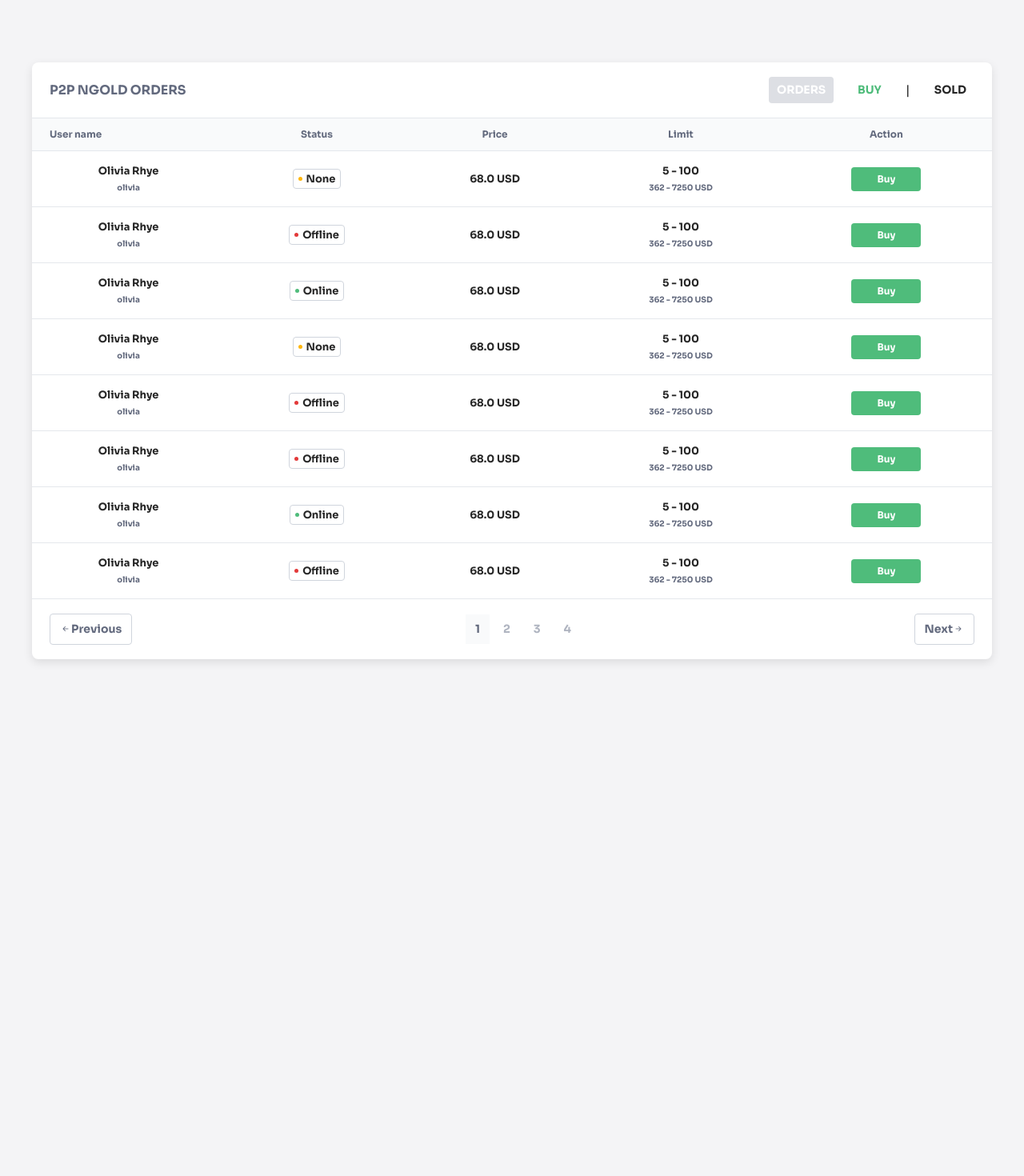
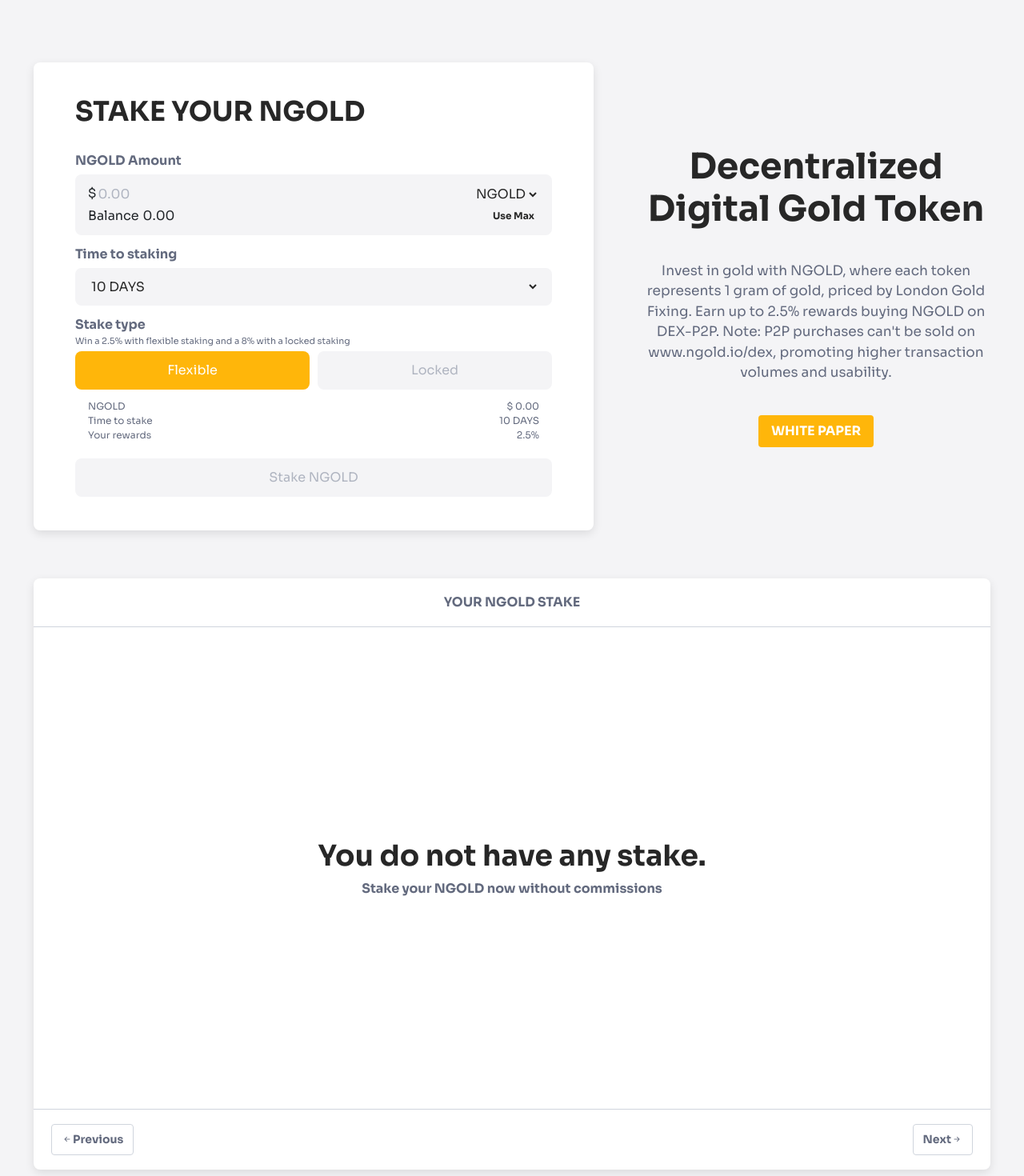
Before and after one commit to AbelinCoin/ngoldfrontdx, a Next.js app: page /p2p in a window 1280 px wide. Shown: the part 80-1550 px from the top of the page at 80% size. Before the commit the page ends 936 px from the top, so only its background shows below. Built offline with nearby package versions, Linux system fonts and the light colour scheme; what wagmi would draw is missing.

Commit message:
pantalla staking table staking

```diff
--- a/pages/p2p.tsx
+++ b/pages/p2p.tsx
@@ -1,19 +1,29 @@
-// pages/p2p.tsx
+import React, { useState } from 'react';
+import Navbar from '../components/Navbar';
+import styles from '../styles/Staking.module.css';
 
-import { useState } from 'react';
-import Head from 'next/head';
-import Navbar from '../components/Navbar';
-import BuyOrders from '../components/BuyOrders';
-import SoldOrders from '../components/SoldOrders';
-import Orders from '../components/Orders';
-import styles from '../styles/P2P.module.css';
+const Staking: React.FC = () => {
+  const [amount, setAmount] = useState('');
+  const [stakeTime, setStakeTime] = useState('10 DAYS');
+  const [stakeType, setStakeType] = useState('Flexible');
+  const [currentPage, setCurrentPage] = useState(1);
+  const rowsPerPage = 8;
+  const totalRows = 0; // Change this to the total number of stake entries
+  const totalPages = Math.ceil(totalRows / rowsPerPage);
 
-const P2P: NextPage = () => {
-  const [currentPage, setCurrentPage] = useState(1);
-  const [selectedTab, setSelectedTab] = useState('buy');
-  const rowsPerPage = 8;
-  const totalRows = 30;
-  const totalPages = Math.ceil(totalRows / rowsPerPage);
+  const handleAmountChange = (e: React.ChangeEvent<HTMLInputElement>) => {
+    setAmount(e.target.value);
+  };
+
+  const handleStakeTimeChange = (e: React.ChangeEvent<HTMLSelectElement>) => {
+    setStakeTime(e.target.value);
+  };
+
+  const handleStakeTypeChange = (type: string) => {
+    setStakeType(type);
+  };
+
+  const isFormComplete = amount !== '' && stakeType !== '' && stakeTime !== '';
 
   const handleNextPage = () => {
     if (currentPage < totalPages) {
@@ -53,48 +63,128 @@ const P2P: NextPage = () => {
 
   return (
     <div>
-      <Head>
-        <title>P2P - NGOLD</title>
-        <meta name="description" content="P2P trading page for NGOLD" />
-        <link rel="icon" href="/favicon.ico" />
-      </Head>
       <Navbar />
-      <main className={styles.p2pContainer}>
-        <div className={styles.tableContainer}>
-          <div className={styles.tableHeader}>
-            <span className={styles.tableHeaderLeft}>P2P NGOLD ORDERS</span>
-            <div className={styles.tableHeaderRight}>
+      <main className={styles.main}>
+        <div className={styles.container}>
+          <div className={styles.containerStake}>
+            <div className={styles.containerStaking}>
+              <h2 className={styles.titleStaking}>STAKE YOUR NGOLD</h2>
+              <form className={styles.formStaking}>
+                <div className={styles.contentForm}>
+                  <span className={styles.formLabel}>NGOLD Amount</span>
+                  <div className={styles.containerInput}>
+                    <div className={styles.containerInputAmount}>
+                      <div className={styles.inputRow}>
+                        <span>$</span>
+                        <input
+                          type="number"
+                          placeholder="0.00"
+                          className={styles.inputField}
+                          value={amount}
+                          onChange={handleAmountChange}
+                        />
+                      </div>
+                      <select className={styles.selectField} disabled>
+                        <option value="NGOLD">NGOLD</option>
+                      </select>
+                    </div>
+                    <div className={styles.containerInputFooter}>
+                      <div className={styles.containerInputFooterBalance}>
+                        <span>Balance</span>
+                        <span>0.00</span>
+                      </div>
+                      <button type="button" className={styles.useMaxButton}>Use Max</button>
+                    </div>
+                  </div>
+                </div>
+                <div className={styles.contentForm}>
+                  <span className={styles.formLabel}>Time to staking</span>
+                  <div className={styles.containerInput}>
+                    <select
+                      className={styles.selectField}
+                      value={stakeTime}
+                      onChange={handleStakeTimeChange}
+                    >
+                      <option value="10 DAYS">10 DAYS</option>
+                      <option value="30 DAYS">30 DAYS</option>
+                      <option value="90 DAYS">90 DAYS</option>
+                    </select>
+                  </div>
+                </div>
+                <div className={styles.contentForm}>
+                  <div className={styles.contentHeader}>
+                    <span className={styles.formLabel}>Stake type</span>
+                    <span className={styles.formSubLabel}>
+                      Win a 2.5% with flexible staking and a 8% with a locked staking
+                    </span>
+                  </div>
+                  <div className={styles.containerButtons}>
+                    <button
+                      type="button"
+                      className={`${styles.stakeButton} ${
+                        stakeType === 'Flexible' ? styles.activeStakeButton : ''
+                      }`}
+                      onClick={() => handleStakeTypeChange('Flexible')}
+                    >
+                      Flexible
+                    </button>
+                    <button
+                      type="button"
+                      className={`${styles.stakeButton} ${
+                        stakeType === 'Locked' ? styles.activeStakeButton : ''
+                      }`}
+                      onClick={() => handleStakeTypeChange('Locked')}
+                    >
+                      Locked
+                    </button>
+                  </div>
+                </div>
+                <div className={styles.contentFormFooter}>
+                  <div className={styles.footerDetails}>
+                    <span className={styles.detailsLabel}>NGOLD</span>
+                    <span className={styles.detailsValue}>{amount !== '' ? `$ ${amount}` : '$ 0.00'}</span>
+                  </div>
+                  <div className={styles.footerDetails}>
+                    <span className={styles.detailsLabel}>Time to stake</span>
+                    <span className={styles.detailsValue}>{stakeTime !== '' ? stakeTime : '0'}</span>
+                  </div>
+                  <div className={styles.footerDetails}>
+                    <span className={styles.detailsLabel}>Your rewards</span>
+                    <span className={styles.detailsValue}>{stakeType === 'Flexible' ? '2.5%' : '8%'}</span>
+                  </div>
+                </div>
+              </form>
               <button
-                className={`${styles.tableHeaderRight} ${styles.ordersButton}`}
-                style={{
-                  backgroundColor: selectedTab === 'orders' ? '#FFF' : '#DDDFE4',
-                  color: selectedTab === 'orders' ? '#FFB60A' : '#FFF',
-                }}
-                onClick={() => setSelectedTab('orders')}
+                className={`${styles.stakeNgoldButton} ${isFormComplete ? styles.activeStakeNgoldButton : ''}`}
               >
-                ORDERS
-              </button>
-              <button
-                className={`${styles.tableHeaderRight} ${styles.buyButton}`}
-                style={{ color: selectedTab === 'buy' ? '#4FBC7B' : '#272727' }}
-                onClick={() => setSelectedTab('buy')}
-              >
-                BUY
-              </button>
-              <span className={styles.separator}>|</span>
-              <button
-                className={`${styles.tableHeaderRight} ${styles.soldButton}`}
-                style={{ color: selectedTab === 'sell' ? '#E33939' : '#272727' }}
-                onClick={() => setSelectedTab('sell')}
-              >
-                SOLD
+                Stake NGOLD
               </button>
             </div>
           </div>
-          {selectedTab === 'buy' && <BuyOrders />}
-          {selectedTab === 'sell' && <SoldOrders />}
-          {selectedTab === 'orders' && <Orders />}
-          <div className={styles.pagination}>
+          <div className={styles.containerCopies}>
+            <h1 className={styles.copyTitle}>Decentralized Digital Gold Token</h1>
+            <div className={styles.containerInfo}>
+              <span className={styles.copyDescription}>
+                Invest in gold with NGOLD, where each token represents 1 gram of gold, priced by
+                London Gold Fixing. Earn up to 2.5% rewards buying NGOLD on DEX-P2P. Note: P2P
+                purchases can't be sold on www.ngold.io/dex, promoting higher transaction volumes and
+                usability.
+              </span>
+              <div className={styles.buttonsContainer}>
+                <button className={styles.whitePaperButton}>WHITE PAPER</button>
+              </div>
+            </div>
+          </div>
+        </div>
+        <div className={styles.tableContainer}>
+          <div className={styles.tableHeader}>
+            <span>YOUR NGOLD STAKE</span>
+          </div>
+          <div className={styles.tableContent}>
+            <h2>You do not have any stake.</h2>
+            <span>Stake your NGOLD now without commissions</span>
+          </div>
+          <div className={styles.tableFooter}>
             <button onClick={handlePreviousPage} className={styles.paginationNavButton}>
               <i className="bi bi-arrow-left-short"></i> Previous
             </button>
@@ -111,4 +201,4 @@ const P2P: NextPage = () => {
   );
 };
 
-export default P2P;
+export default Staking;
--- a/styles/Staking.module.css
+++ b/styles/Staking.module.css
@@ -1,6 +1,9 @@
 .main {
   display: flex;
   flex-direction: column;
+  padding: 32px 42px;
+  justify-content: center;
+  align-content: center;
 }
 
 .container {
@@ -8,9 +11,7 @@
   flex-direction: row;
   gap: 60px;
   justify-content: center;
-    align-items: center;
-    padding: 32px 42px;
-    align-items: center;
+
 }
 
 .containerStake {
@@ -79,13 +80,28 @@
 
 .inputField {
   font-size: 16px;
-    color: #AFB4C0;
+  color: #272727;
   background: none;
   border: none;
 }
 
 .inputField::placeholder {
   color: #AFB4C0;
+}
+
+/* Eliminar flechas de input de tipo número */
+.inputAmount[type=number]::-webkit-outer-spin-button,
+.inputAmount[type=number]::-webkit-inner-spin-button {
+-webkit-appearance: none;
+  margin: 0;
+}
+
+.inputAmount[type=number] {
+  -moz-appearance: textfield; /* Firefox */
+}
+
+.inputField:focus {
+  outline: none;
 }
 
 .containerInputFooter {
@@ -95,7 +111,7 @@
 
 .containerInputFooterBalance {
   display: flex;
-    gap: 0px;
+  gap: 5px;
 }
 
 .useMaxButton {
@@ -225,3 +241,95 @@
   border: none;
   cursor: pointer;
 }
+
+.tableContainer {
+  background-color: #FFF;
+  border-radius: 8px;
+  box-shadow: 0 4px 12px rgba(0, 0, 0, 0.1);
+  max-width: 1200px;
+  width: 100%;
+  margin-top: 60px;
+}
+
+.tableHeader {
+  border-bottom: 1px solid #D0D5DD;
+  padding-bottom: 8px; /* Espacio debajo del encabezado */
+  padding: 18px 22px;
+  justify-content: center;
+  display: flex;
+}
+
+.tableHeader span {
+  font-size: 16px;
+  font-weight: 600;
+  color: #636A7E;
+}
+
+.tableContent {
+  height: 602px;
+  width: 100%;
+  display: flex;
+  flex-direction: column;
+  justify-content: center;
+  align-items: center;
+}
+
+.tableContent h2 {
+  font-size: 36px;
+  font-weight: bold;
+  color: #272727;
+  margin-bottom: 8px;
+}
+
+.tableContent span {
+  font-size: 16px;
+  font-weight: bold;
+  color: #636A7E;
+}
+
+.tableFooter {
+  display: flex;
+  justify-content: space-between;
+  align-items: center;
+  padding: 18px 22px;
+  border-top: 1px solid #D0D5DD;
+}
+
+.pagination {
+  display: flex;
+  justify-content: space-between;
+  align-items: center;
+}
+
+.paginationNavButton {
+  padding: 8px 12px;
+  background-color: #fff;
+  border: 1px solid #D0D5DD;
+  border-radius: 4px;
+  font-size: 14px;
+  font-weight: 600;
+  cursor: pointer;
+  color: #636A7E;
+  display: flex;
+  justify-content: center;
+  align-items: center;
+}
+
+.pagination .pageNumbers {
+  display: flex;
+  gap: 5px;
+}
+
+.paginationButton {
+  padding: 8px 12px;
+  border: none;
+  cursor: pointer;
+  font-size: 14px;
+  font-weight: 600;
+}
+
+.paginationEllipsis {
+  display: flex;
+  align-items: center;
+  padding: 8px 12px;
+}
```
Also changed, not shown: pages/staking.tsx (+63 -2 lines), styles/OrderModal.module.css (indentation only). Lines whose indentation alone changed are shown as unchanged.
